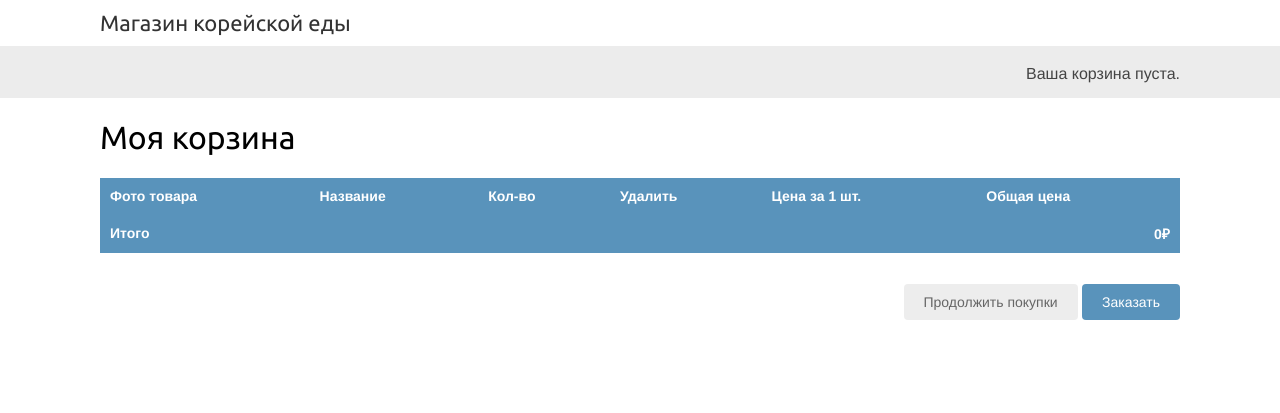
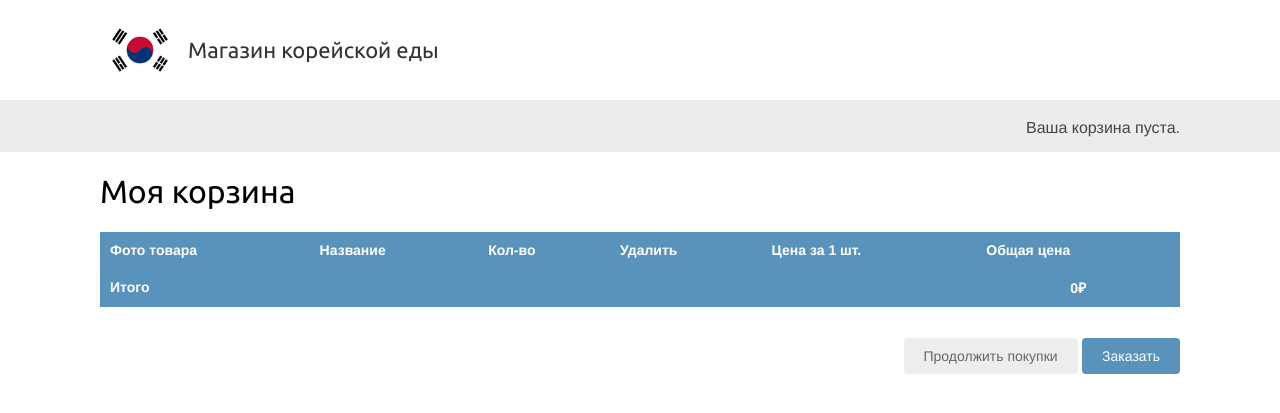
Before and after one commit to woeislolo/online_store, a Django app: page /cart/ in a window 1280 px wide. Shown: the top 413 px of the page. Run offline with Django 5.2, Linux system fonts and the light colour scheme; parts of the project's set-up code (start-up, migrations or seed data) failed here and were passed over.

Commit message:
refactor: refactor css (text-align of td.num is center now), add logo

```diff
--- a/online_store/store/static/css/base.css
+++ b/online_store/store/static/css/base.css
@@ -77,7 +77,7 @@ table.cart img {
 }
 
 tbody td.num {
-    text-align:right;
+    text-align:center;
 }
 
 td input[type="submit"] {
@@ -335,3 +335,13 @@ form div.field {
     color:#666;
     border-radius:4px;
 }
+
+.main-header {
+    display: flex;
+    align-items: center;
+    gap: 0.5rem;
+}
+
+.logo-image {
+    width: 80px;
+}
--- a/online_store/store/templates/store/base.html
+++ b/online_store/store/templates/store/base.html
@@ -9,7 +9,8 @@
     <meta name="viewport" content="width=device-width, initial-scale=1.0">
   </head>
   <body>
-    <div id="header">
+    <div id="header" class="main-header">
+      <img class='logo-image' src="{% static 'img/logo.png' %}">
       <a href="/" class="logo">Магазин корейской еды</a>
     </div>
     <div id="subheader">
```
Also changed, not shown: online_store/store/static/img/logo.png (added).
